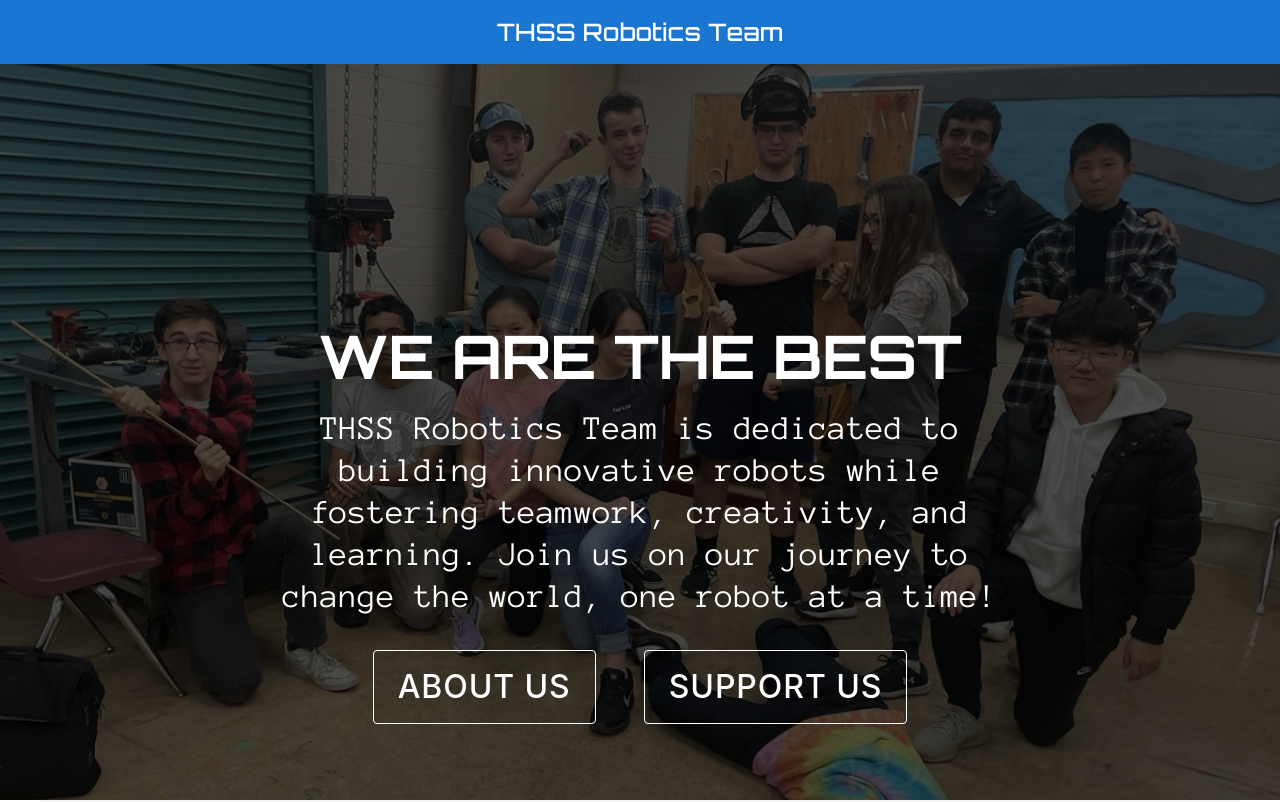
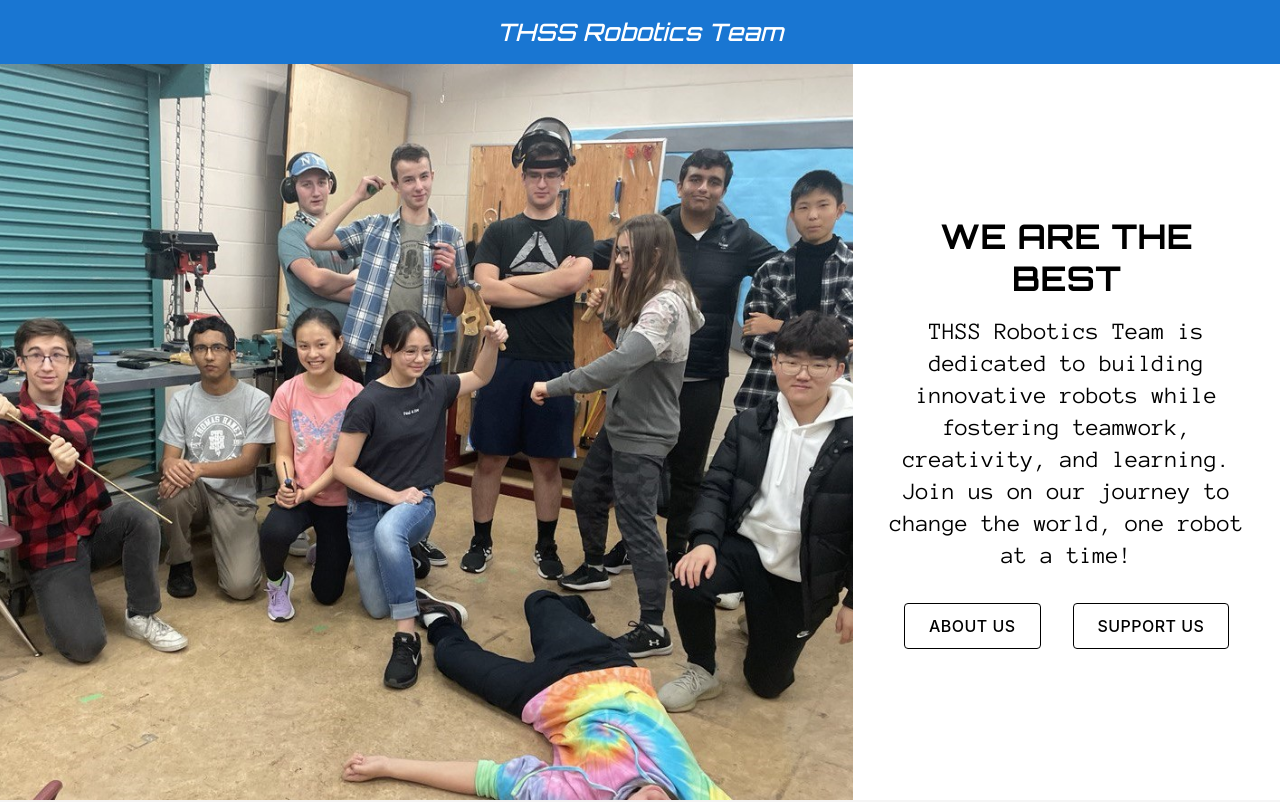
Before and after one commit to thss-robotics/thssrobotics-nextjs, a Next.js app: page / in a window 1280 px wide. Shown: the top 802 px of the page. Built offline with nearby package versions, Linux system fonts and the light colour scheme.

Commit message:
Restructure to 2056ish look and add components

```diff
--- /dev/null
+++ b/components/AboutUs.js
@@ -0,0 +1,20 @@
+import React from 'react';
+import { Typography, Box } from '@mui/material';
+
+const AboutUs = () => {
+  return (
+    <Box sx={{ padding: '3rem 0', backgroundColor: '#f5f5f5',}}>
+        <Typography variant="h3" align="center" sx={{ marginBottom: '1rem', fontFamily: 'Orbitron, sans-serif', fontWeight: 'bold', }}>
+        About Us
+        </Typography>
+        <Box sx={{ display: 'flex', justifyContent: 'center' }}>
+            <Typography variant="h5" align="center" sx={{ marginBottom: '1rem', fontFamily: 'Anonymous Pro, sans-serif', maxWidth: '80vh', }}>
+            We are a robotics team at Thomas Haney Secondary School <br></br>
+            We started out this year in 2023 and aim to compete in FRC 2024. We are working on small projects to learn teamwork and technical skills this year.
+        </Typography>
+        </Box>
+    </Box>
+  );
+};
+
+export default AboutUs;
--- a/components/Footer.js
+++ b/components/Footer.js
@@ -8,6 +8,7 @@ const Footer = () => {
         backgroundColor: '#f5f5f5',
         padding: '1rem 0',
         marginTop: 'auto',
+        width: '100%',
       }}
     >
       <Typography
--- a/components/Header.js
+++ b/components/Header.js
@@ -3,15 +3,24 @@ import { AppBar, Toolbar, Typography } from '@mui/material';
 
 const Header = ({ sx }) => {
   return (
-    <AppBar position="static" sx={sx}>
+    <AppBar
+      position="static"
+      sx={{
+        //backgroundImage: 'url(/header-background.jpg)',
+        backgroundSize: 'cover',
+        backgroundPosition: 'center',
+      }}
+    >
       <Toolbar>
         <Typography
           variant="h6"
           sx={{
+            color: 'white',
             flexGrow: 1,
             fontFamily: 'Orbitron, sans-serif',
             textAlign: 'center',
             fontSize: '3vh',
+            fontStyle: 'italic',
           }}
         >
           THSS Robotics Team
--- /dev/null
+++ b/components/Projects.js
@@ -0,0 +1,15 @@
+import React from 'react';
+import { Typography, Box } from '@mui/material';
+
+const Projects = () => {
+  return (
+    <Box sx={{ padding: '3rem 0' }}>
+      <Typography variant="h3" align="center" sx={{ marginBottom: '1rem' }}>
+        Projects
+      </Typography>
+      {/* Add content here */}
+    </Box>
+  );
+};
+
+export default Projects;
--- /dev/null
+++ b/components/Sponsors.js
@@ -0,0 +1,15 @@
+import React from 'react';
+import { Typography, Box, Grid } from '@mui/material';
+
+const Sponsors = () => {
+  return (
+    <Box sx={{ padding: '3rem 0' }}>
+      <Typography variant="h3" align="center" sx={{ marginBottom: '1rem' }}>
+        Sponsors
+      </Typography>
+      {/* Add content here */}
+    </Box>
+  );
+};
+
+export default Sponsors;
--- /dev/null
+++ b/components/TeamMembers.js
@@ -0,0 +1,36 @@
+import React from 'react';
+import { Typography, Box, Grid, Avatar } from '@mui/material';
+
+const TeamMembers = () => {
+  const members = [
+    { name: 'Matvey', role: 'Software Team Lead', img: '/matvey.jpg' },
+    { name: 'Eric', role: 'Build Team Lead', img: '/eric.jpg' },
+    { name: 'Logan', role: 'Electronics Team Lead', img: '/logan.jpg' },
+    { name: 'Someone', role: 'Manufacturing Team Lead', img: '/other.jpg' },
+  ];
+
+  return (
+    <Box sx={{ padding: '3rem 0' }}>
+      <Typography variant="h3" align="center" sx={{ marginBottom: '1rem', fontFamily: 'Orbitron, sans-serif', fontWeight: 'bold' }}>
+        Team Members
+      </Typography>
+      <Grid container spacing={1} justifyContent="center" >
+        {members.map((member, index) => (
+          <Grid item xs={12} sm={4} key={index} sx={{ marginRight: '-10rem', marginLeft: '-10rem'}}>
+            <Box sx={{ marginTop: '4rem', display: 'flex', flexDirection: 'column', alignItems: 'center' }}>
+            <Avatar src={member.img} alt={member.name} sx={{ width: 250, height: 250 }} />
+              <Typography variant="h4" align="center" sx={{ marginTop: '1rem', fontFamily: 'Anonymous Pro, sans-serif' }}>
+                {member.name}
+              </Typography>
+              <Typography variant="h5" align="center" sx={{ marginTop: '0.5rem', fontFamily: 'Anonymous Pro, sans-serif' }}>
+                {member.role}
+              </Typography>
+            </Box>
+          </Grid>
+        ))}
+      </Grid>
+    </Box>
+  );
+};
+
+export default TeamMembers;
--- a/pages/index.js
+++ b/pages/index.js
@@ -1,6 +1,11 @@
 import React, { useState, useEffect } from 'react';
 import Link from 'next/link';
-import { Typography, Box, Button } from '@mui/material';
+import { Typography, Box, Button, Container, Grid } from '@mui/material';
+
+import AboutUs from '../components/AboutUs';
+import TeamMembers from '../components/TeamMembers';
+import Projects from '../components/Projects';
+import Sponsors from '../components/Sponsors';
 
 const Home = () => {
   const [displayText, setDisplayText] = useState('WE ARE THSS ROBOTICS');
@@ -15,50 +20,51 @@ const Home = () => {
   }, []);
 
   return (
+    <div>
+      <Container maxWidth="false" disableGutters>
+      <Grid container spacing={0} sx={{ height: 'calc(100vh - 64px)', minHeight: '600px' }}>
+          <Grid item xs={12} md={8}>
             <Box
               sx={{
-        height: 'calc(100vh - 64px)',
+                height: { xs: '50%', md: '100%' },
+                minHeight: { xs: '400px', md: 'auto' },
                 backgroundImage: 'url(/team-photo.jpg)',
                 backgroundSize: 'cover',
                 backgroundPosition: 'center',
-        position: 'relative',
               }}
-    >
+            ></Box>
+          </Grid>
+          <Grid item xs={12} md={4}>
             <Box
               sx={{
-          backgroundColor: 'rgba(0, 0, 0, 0.7)',
-          position: 'absolute',
-          top: 0,
-          left: 0,
-          right: 0,
-          bottom: 0,
+                height: { xs: '50%', md: '100%' },
+                minHeight: { xs: '300px', md: 'auto' },
+                display: 'flex',
+                flexDirection: 'column',
+                justifyContent: 'center',
+                backgroundColor: 'white',
+                padding: '2rem',
               }}
             >
               <Typography
-          variant="h2"
+                variant="h4"
                 align="center"
                 sx={{
-            color: 'white',
+                  color: 'black',
                   fontFamily: 'Orbitron, sans-serif',
                   fontWeight: 'bold',
-            paddingTop: '20%',
-            paddingLeft: '1rem',
-            paddingRight: '1rem',
+                  marginBottom: '1rem',
                 }}
               >
                 {displayText}
               </Typography>
               <Typography
-          variant="h4"
+                variant="h5"
                 align="center"
                 sx={{
-            color: 'white',
+                  color: 'black',
                   fontFamily: 'Anonymous Pro, sans-serif',
-            paddingTop: '1rem',
-            paddingLeft: '1rem',
-            paddingRight: '1rem',
-            maxWidth: '100vh',
-            margin: 'auto',
+                  marginBottom: '2rem',
                 }}
               >
                 THSS Robotics Team is dedicated to building innovative robots while fostering
@@ -69,38 +75,39 @@ const Home = () => {
                 sx={{
                   display: 'flex',
                   justifyContent: 'center',
-            paddingTop: '2rem',
-            fontSize: '2rem'
+                  fontSize: '1rem'
                 }}
               >
-          <Link href="https://www.youtube.com/watch?v=dQw4w9WgXcQ">
+                <Link href="https://www.youtube.com/watch?v=dQw4w9WgXcQ" passHref>
                   <Button
                     variant="outlined"
                     color="inherit"
                     sx={{
+                      whiteSpace: 'nowrap',
                       fontFamily: 'inherit',
-                color: 'white',
-                marginRight: '3rem',
-                borderColor: 'white',
+                      color: 'black',
+                      marginRight: '2rem',
+                      borderColor: 'black',
                       fontSize: 'inherit',
                       padding: '0.5rem 1.5rem',
-                '&:hover': { backgroundColor: 'rgba(255, 255, 255, 0.1)' },
+                      '&:hover': { backgroundColor: 'rgba(0, 0, 0, 0.1)' },
                     }}
                   >
                     About Us
                   </Button>
                 </Link>
-          <Link href="https://www.youtube.com/watch?v=dQw4w9WgXcQ">
+                <Link href="https://www.youtube.com/watch?v=dQw4w9WgXcQ" passHref>
                   <Button
                     variant="outlined"
                     color="inherit"
                     sx={{
-                color: 'white',
+                      whiteSpace: 'nowrap',
+                      color: 'black',
                       fontFamily: 'inherit',
-                borderColor: 'white',
+                      borderColor: 'black',
                       fontSize: 'inherit',
                       padding: '0.5rem 1.5rem',
-                '&:hover': { backgroundColor: 'rgba(255, 255, 255, 0.1)' },
+                      '&:hover': { backgroundColor: 'rgba(0, 0, 0, 0.1)' },
                     }}
                   >
                     Support Us
@@ -108,7 +115,18 @@ const Home = () => {
                 </Link>
               </Box>
             </Box>
-    </Box>
+          </Grid>
+        </Grid>
+      </Container>
+
+      <AboutUs />
+
+      <TeamMembers />
+
+      <Projects />
+
+      <Sponsors />
+    </div>
   );
 };
 
```
Also changed, not shown: public/header-background.jpg (added). Lines whose indentation alone changed are shown as unchanged.
